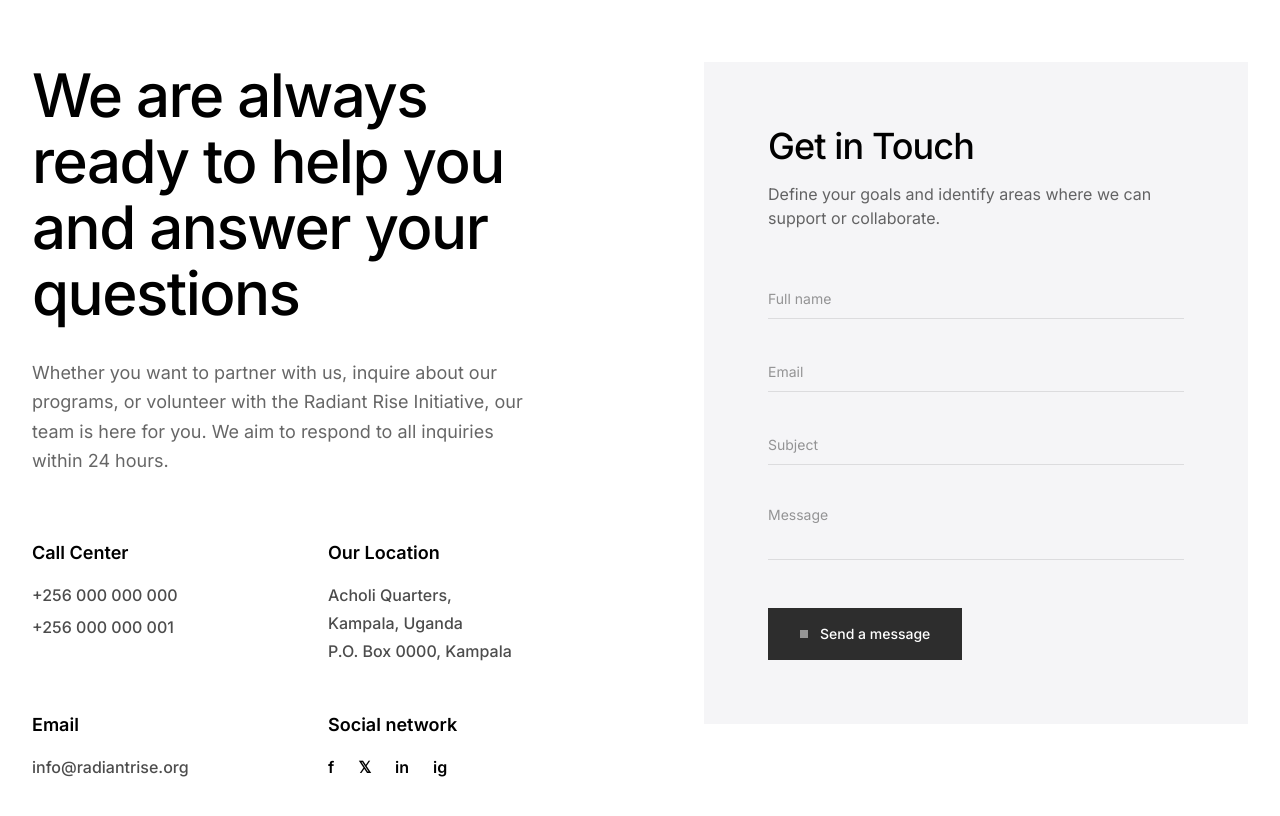
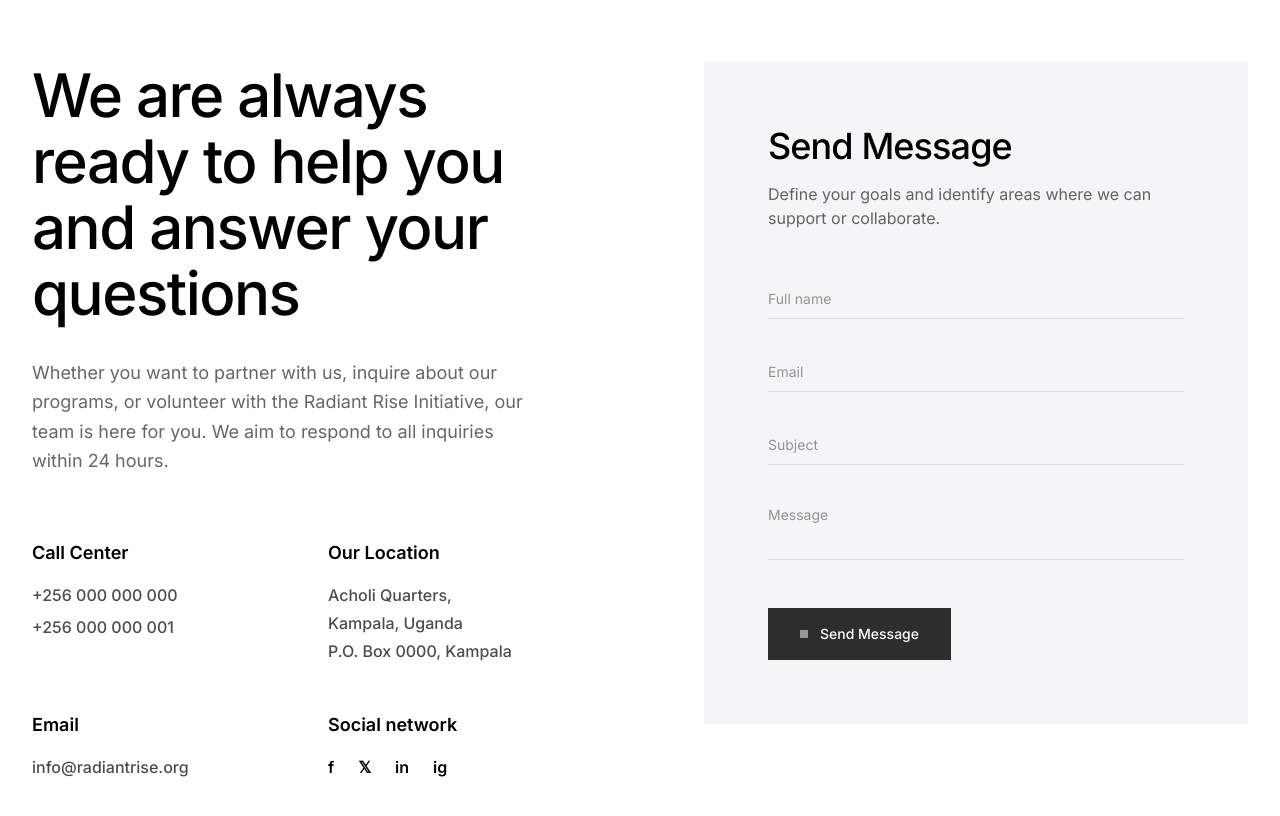
Before and after one commit to Radiant-Rise-Initiative/Radiant-Rise-Website, a Next.js app: page /contact in a window 1280 px wide. Shown: the part 700-1516 px from the top of the page. Built offline with nearby package versions, Linux system fonts and the light colour scheme.

Commit message:
1.7.9 - Implemented 'Send Message' Functionality and Renamed CTA

```diff
--- a/app/contact/page.tsx
+++ b/app/contact/page.tsx
@@ -101,14 +101,28 @@ export default function ContactUs() {
 
                         {/* Right Column: Form Card */}
                         <div className="bg-[#f5f5f7] rounded-none p-8 md:p-12 lg:p-16 min-w-0 w-full">
-                            <h3 className="text-3xl lg:text-4xl font-medium tracking-tight mb-4">Get in Touch</h3>
+                            <h3 className="text-3xl lg:text-4xl font-medium tracking-tight mb-4 text-black">Send Message</h3>
                             <p className="text-black/60 mb-12 max-w-sm">
                                 Define your goals and identify areas where we can support or collaborate.
                             </p>
 
-                            <form className="space-y-8" onSubmit={(e) => { e.preventDefault(); alert("Message sent! Thanks for reaching out."); }}>
+                            <form
+                                className="space-y-8"
+                                onSubmit={(e) => {
+                                    e.preventDefault();
+                                    const formData = new FormData(e.currentTarget);
+                                    const name = formData.get('name');
+                                    const email = formData.get('email');
+                                    const subject = formData.get('subject');
+                                    const message = formData.get('message');
+
+                                    const mailtoLink = `mailto:info@radiantriseinitiative.org?subject=${encodeURIComponent(subject as string)}&body=${encodeURIComponent(`Name: ${name}\nEmail: ${email}\n\nMessage:\n${message}`)}`;
+                                    window.location.href = mailtoLink;
+                                }}
+                            >
                                 <div className="border-b border-black/10 focus-within:border-black/50 transition-colors py-2">
                                     <input
+                                        name="name"
                                         type="text"
                                         placeholder="Full name"
                                         required
@@ -117,6 +131,7 @@ export default function ContactUs() {
                                 </div>
                                 <div className="border-b border-black/10 focus-within:border-black/50 transition-colors py-2 rounded-none">
                                     <input
+                                        name="email"
                                         type="email"
                                         placeholder="Email"
                                         required
@@ -125,6 +140,7 @@ export default function ContactUs() {
                                 </div>
                                 <div className="border-b border-black/10 focus-within:border-black/50 transition-colors py-2">
                                     <input
+                                        name="subject"
                                         type="text"
                                         placeholder="Subject"
                                         required
@@ -133,6 +149,7 @@ export default function ContactUs() {
                                 </div>
                                 <div className="border-b border-black/10 focus-within:border-black/50 transition-colors py-2">
                                     <textarea
+                                        name="message"
                                         placeholder="Message"
                                         rows={2}
                                         required
@@ -145,7 +162,7 @@ export default function ContactUs() {
                                     className="bg-[#2D2D2D] hover:bg-black text-white px-8 py-4 rounded-none text-sm font-medium transition-colors w-fit flex items-center gap-3 mt-12"
                                 >
                                     <span className="w-2 h-2 rounded-none bg-white/50" />
-                                    Send a message
+                                    Send Message
                                 </button>
                             </form>
                         </div>
```
